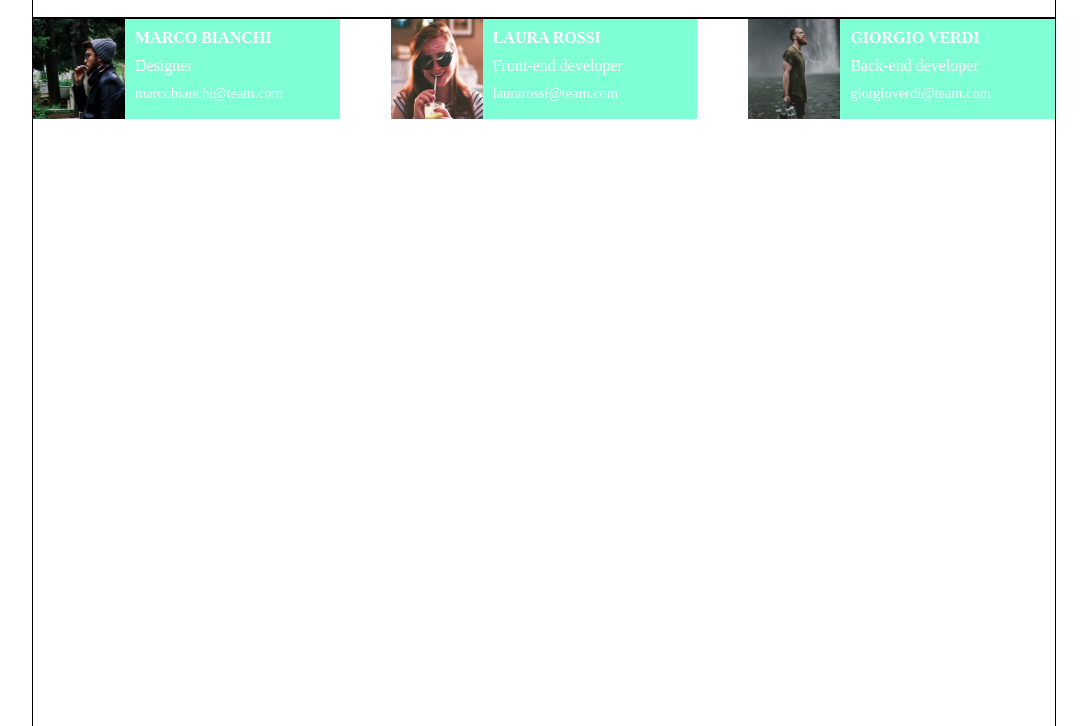
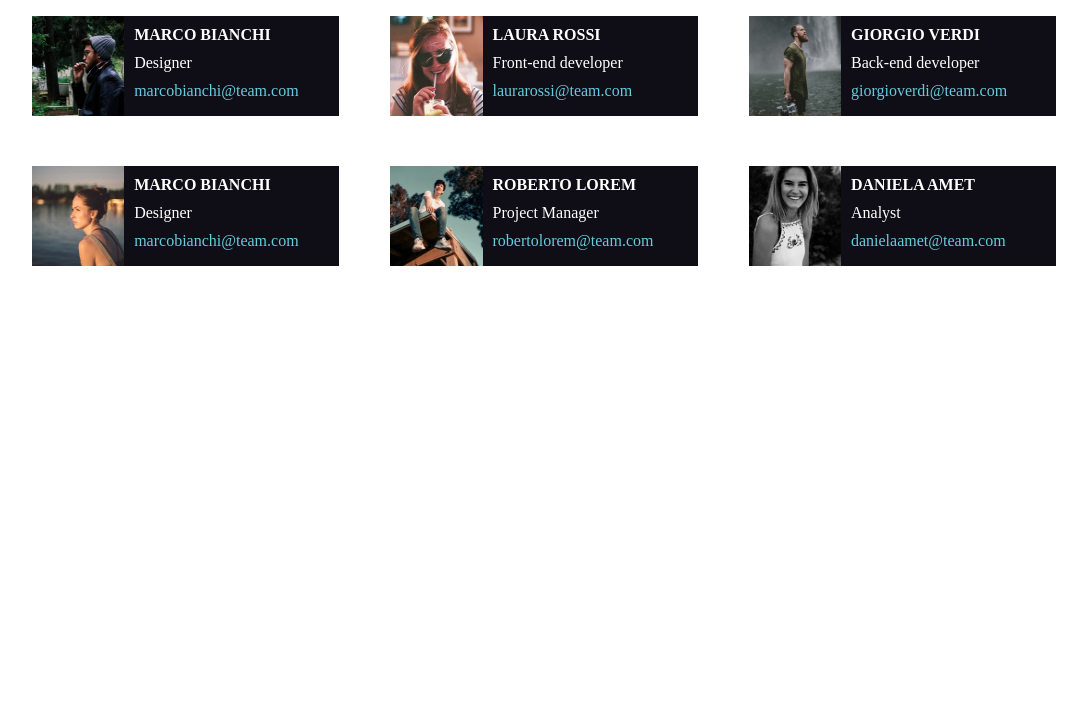
Before and after one commit to manuelcamaioni/html-css-float-cards, a plain HTML site: page index.html in a window 1280 px wide. Shown: the part 165-891 px from the top of the page, without its empty margins (96-1183 px from the left). After the commit the page ends 800 px from the top, so only its background shows below. Drawn offline with Linux system fonts and the light colour scheme.

Commit message:
spacing and colors rules

```diff
--- a/style.css
+++ b/style.css
@@ -21,7 +21,6 @@
 main, header{
     width: 80%;
     margin: 0 auto;
-    border: 1px solid black;
 }
 
 /* HEADER RULES */
@@ -41,9 +40,16 @@ header p{
 }
 
 /* MAIN RULES */
+.labels-container{
+    width: 100%;
+}
+
+section.labels-container > :nth-child(2){
+    margin-top: 50px;
+}
+
 .row-container{
     width: 100%;
-    height: 800px;
 }
 
 div.row-container > :nth-child(2){
@@ -63,7 +69,7 @@ img{
 .info-label{
     width: 70%;
     height: 100%;
-    background-color: aquamarine;
+    background-color: #0F0E17;
     color: white;
 }
 
@@ -77,5 +83,6 @@ img{
 }
 
 .email{
-    font-size: .9em;
+    font-size: 1em;
+    color: #68CBDC;
 }
```
